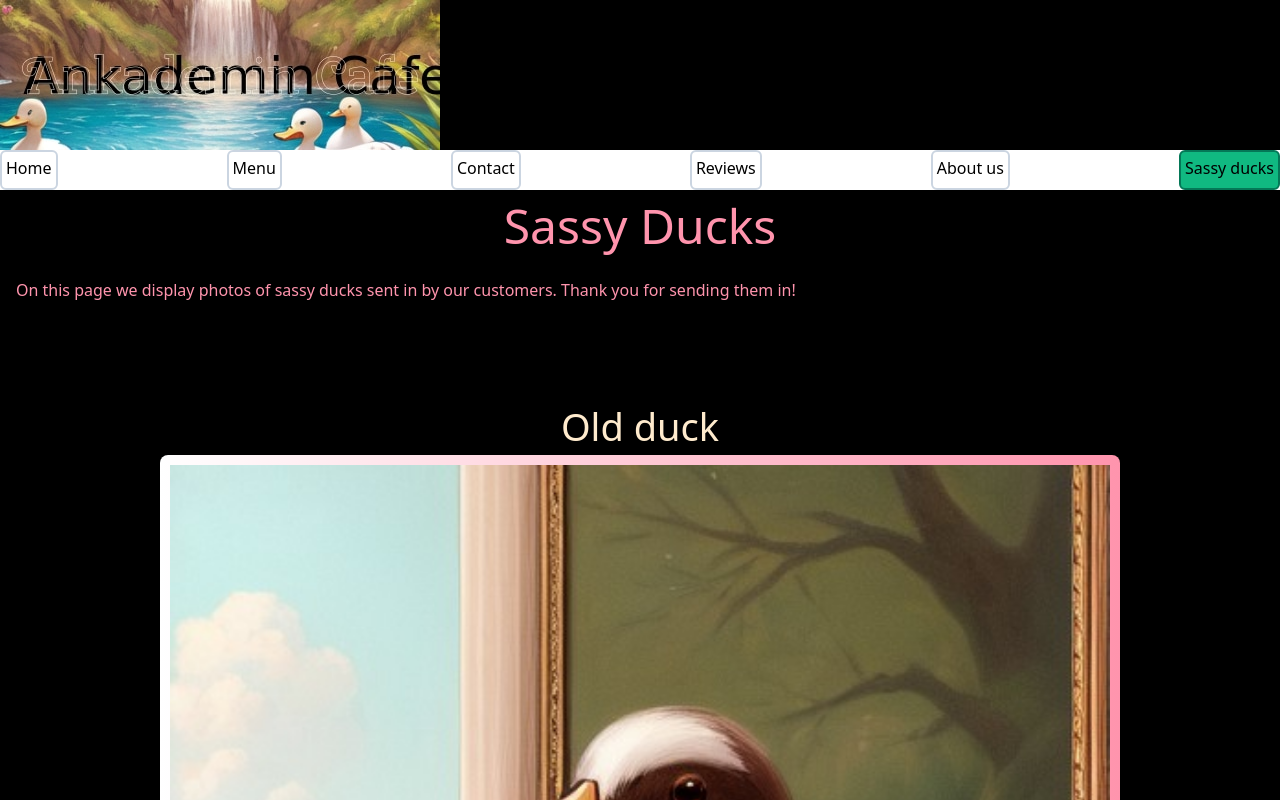
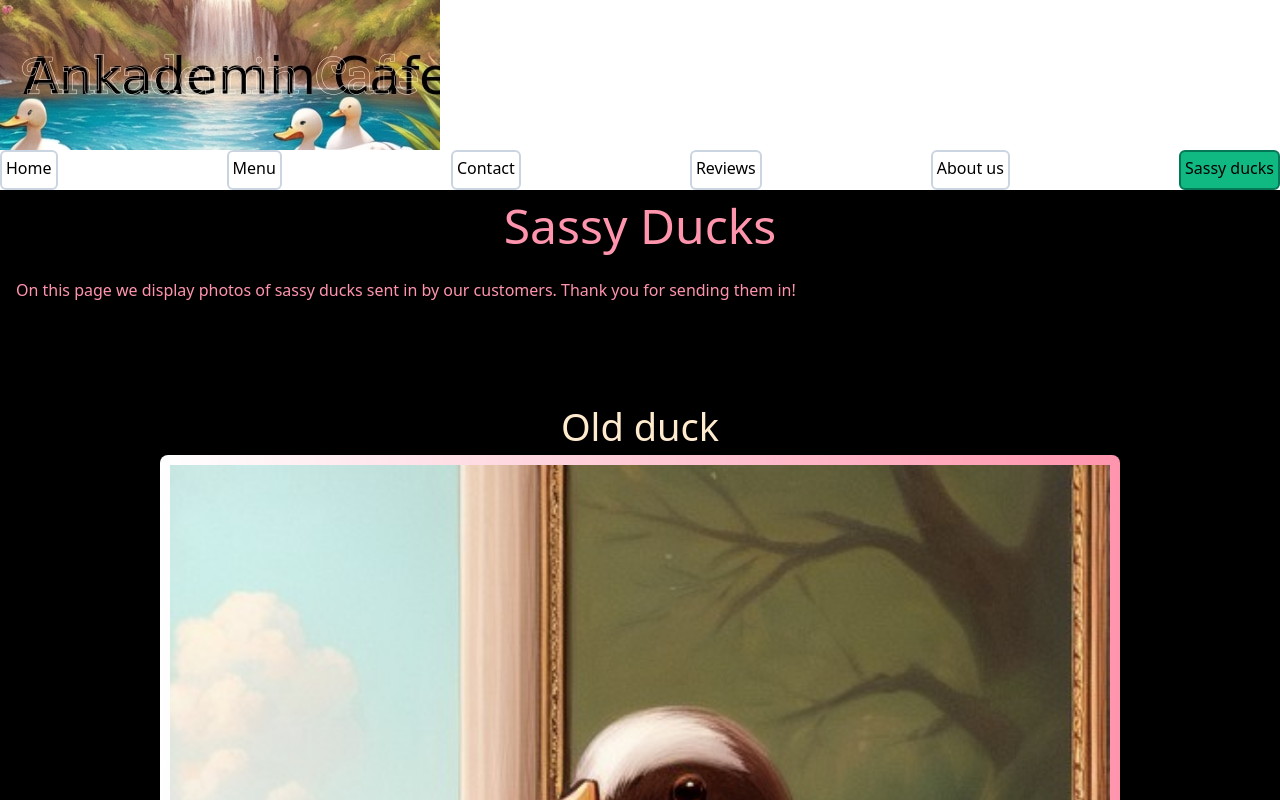
Before and after one commit to henrikvilhelmberglund/HTMLCSS-Assignment, a SvelteKit app: page /sassy-ducks in a window 1280 px wide. Shown: the top 800 px of the page. Built offline with nearby package versions, Linux system fonts and the light colour scheme; a web font is replaced by a local one.

Commit message:
feat: :art: change root CSS to main (to avoid global)

```diff
--- a/src/routes/sassy-ducks/+page.svelte
+++ b/src/routes/sassy-ducks/+page.svelte
@@ -34,10 +34,11 @@
   ];
 </script>
 
+<main>
   <h1>Sassy Ducks</h1>
   <p>
-  On this page we display photos of sassy ducks sent in by our customers. Thank
-  you for sending them in!
+    On this page we display photos of sassy ducks sent in by our customers.
+    Thank you for sending them in!
   </p>
 
   {#each sassyDucks as sassyDuck}
@@ -49,6 +50,7 @@
   {/each}
 
   <p>Again, thank you for your contributions!</p>
+</main>
 
 <!--
   below is same thing as making a .scss file and importing it in head (like a normal CSS file)
@@ -65,7 +67,7 @@
     color: $sassy-duck-color;
     padding: 1rem;
   }
-  :root {
+  main {
     background-color: rgb(0, 0, 0);
   }
 
```
Lines whose indentation alone changed are shown as unchanged.
